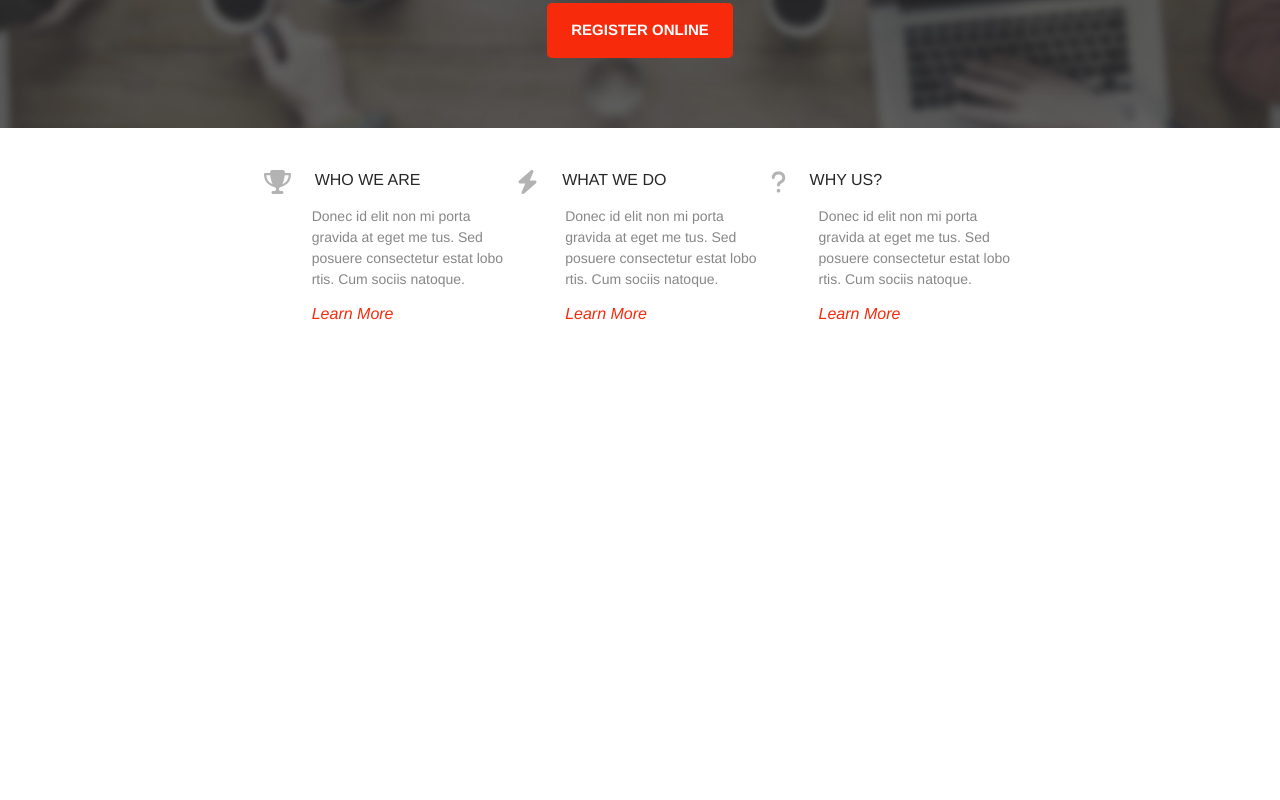
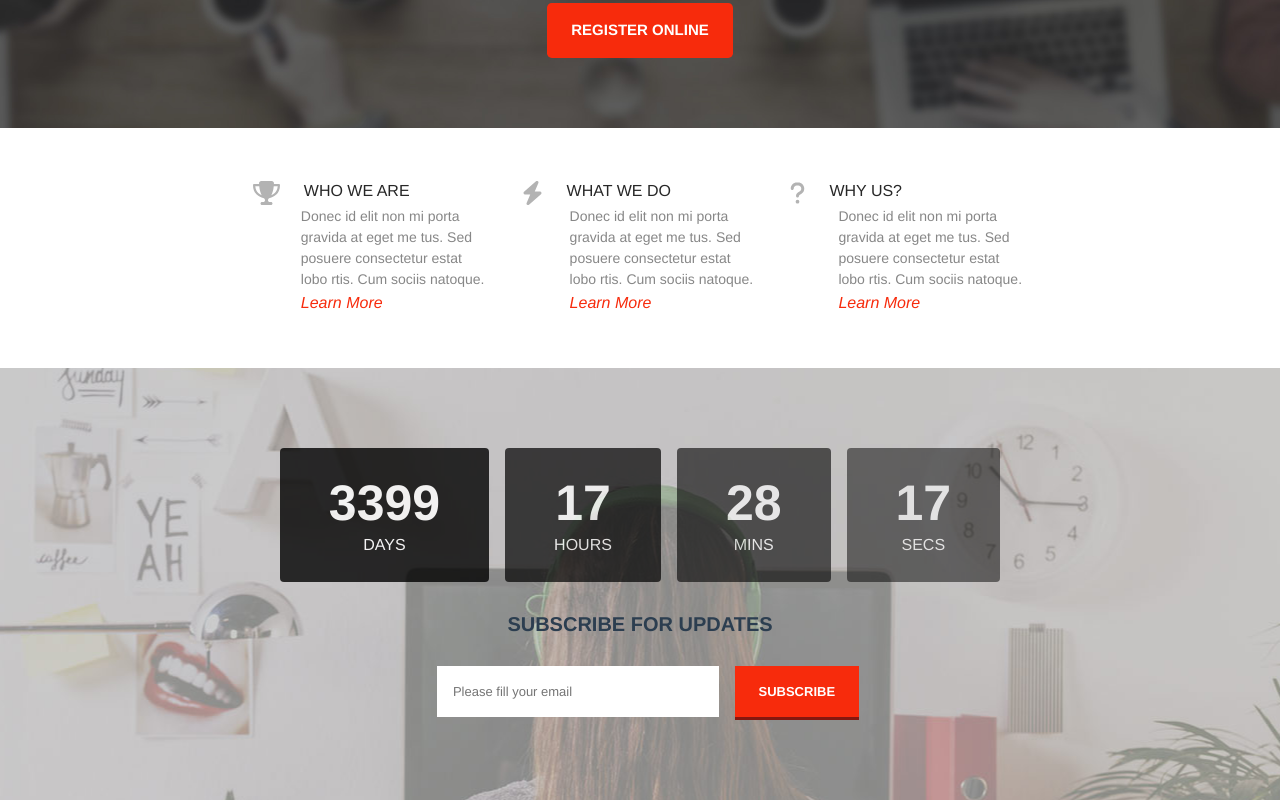
Before and after one commit to KSigma91/proj-html-vuejs, a Vue app: page / in a window 1280 px wide. Shown: the part 499-1299 px from the top of the page. Before the commit the page ends 867 px from the top, so only its background shows below. Built offline with nearby package versions, Linux system fonts and the light colour scheme.

Commit message:
countdown

```diff
--- a/src/components/MainContent.vue
+++ b/src/components/MainContent.vue
@@ -3,10 +3,6 @@
 
          <!-- jumbotron -->
         <div id="call-to-action" class="row d-flex flex-column justify-content-around">
-            <div class="col-12">
-                <!-- background -->
-                <!-- <img src="../assets/img/slider-1-bg.jpg" alt="slider_bg_img"
-                class="position-relative"> -->
 
             <!-- testo del jumbotron -->
             <div id="jumbo-text" class="">
@@ -30,26 +26,61 @@
                     REGISTER ONLINE
                 </button>
             </div>
-            </div>
+
         </div>
 
         <!-- informazioni dei componenti dell'azienda -->
-        <div id="info-company" class="row d-flex justify-content-evenly align-items-center mx-auto">
+        <div id="info-company" class="row d-flex justify-content-center align-items-center">
 
-            <div class="info-text col-12 d-flex flex-column justify-content-around"
+            <div class="info-text d-flex flex-column justify-content-around p-3"
             v-for="(info, index) in infoList" :key="index">
+                <!-- titolo -->
                 <div class="info-header d-flex fs-4">
                     <font-awesome-icon :icon="info.icon" class="pe-4" />
                     <h6>
                         {{ info.title }}
                     </h6>
                 </div>
+                <!-- testo -->
                 <p class="ms-5">
                     {{info.text }}
                 </p>
+                <!-- scopri di più -->
                 <a :href="info.url" class="ms-5 text-decoration-none">
                     {{ info.add }}
                 </a>
+            </div>
+
+        </div>
+
+        <!-- countdown -->
+        <div id="countdown" class="row d-flex align-items-center">
+
+            <!-- tessere con il countdown -->
+            <div id="content-card" class="d-flex flex-column justify-content-around">
+                <div class="card-area d-flex justify-content-center">
+                    <div class="card py-4 px-5 mx-2"
+                    v-for="(numb, index) in countNumb" :key="index" :style="`background: ${numb.bg}; opacity: ${numb.transp}`">
+                        <h1>
+                            {{ numb.number }}
+                        </h1>
+                        <span>
+                            {{ numb.text }}
+                        </span>
+                    </div>
+                </div>
+
+                <!-- area del subscribe -->
+                <h5 class="fw-bold">
+                    SUBSCRIBE FOR UPDATES
+                </h5>
+                <div id="update">
+                    <input type="text" placeholder="Please fill your email"
+                    class="p-3 mx-3">
+                    <button class="p-3 px-4">
+                        SUBSCRIBE
+                    </button>
+                </div>
             </div>
 
         </div>
@@ -59,10 +90,7 @@
 
 
 
-    <!-- countdown -->
-    <!-- <div id="countdown">
 
-    </div> -->
 
     <!-- presentazione del team -->
     <!-- <div id="team-members">
@@ -132,6 +160,32 @@ export default {
                     text: "Donec id elit non mi porta gravida at eget me tus. Sed posuere consectetur estat lobo rtis. Cum sociis natoque.",
                     add: "Learn More"
                 },
+            ],
+            countNumb: [
+                {
+                    number: 3399,
+                    text: "DAYS",
+                    bg: "#000",
+                    transp: "0.8"
+                },
+                {
+                    number: 17,
+                    text: "HOURS",
+                    bg: "#000",
+                    transp: "0.7"
+                },
+                {
+                    number: 28,
+                    text: "MINS",
+                    bg: "#000",
+                    transp: "0.6"
+                },
+                {
+                    number: 17,
+                    text: "SECS",
+                    bg: "#000",
+                    transp: "0.5"
+                },
             ]
         }
     }
@@ -186,11 +240,11 @@ $text-main-color-3: #878787;
 }
 
 #info-company {
-    width: 60%;
+    width: 100%;
     height: 30vh;
 
     .info-text {
-        width: 32%;
+        width: 21%;
         height: 70%;
         text-align: left;
 
@@ -213,4 +267,43 @@ $text-main-color-3: #878787;
         }
     }
 }
+
+#countdown {
+    width: 100%;
+    height: 54vh;
+    background: url(../assets/img/coutdown-bg1.jpg);
+    background-size: container;
+    background-position: center;
+
+    #content-card {
+        height: 70%;
+         .card-area {
+            color: $text-main-color;
+
+            h1 {
+                font-size: 50px;
+                font-weight: 700;
+            }
+        }
+
+        #update {
+            font-size: 13px;
+
+            input {
+                outline: 0;
+                border: 0;
+                width: 22%;
+            }
+
+            button {
+                font-weight: 700;
+                border-width: 0 0 3px 0;
+                border-color: #d92719;
+                background: $hover-color;
+                color: $text-main-color;
+            }
+        }
+    }
+
+}
 </style>
--- a/src/components/NavbarHeader.vue
+++ b/src/components/NavbarHeader.vue
@@ -1,7 +1,7 @@
 <template>
     <!-- barra menu header -->
     <div class="row">
-        <div id="navbar" class="col-12 d-flex justify-content-evenly align-items-center mx-auto">
+        <div id="navbar" class="d-flex justify-content-evenly align-items-center mx-auto">
             <!-- logo -->
             <img src="../assets/img/logo.png" alt="logo_img">
 
@@ -95,6 +95,11 @@ $text-list-item: none;
     #navbar {
     width: 70%;
 
+        // img {
+        //     max-width: 100%;
+        //     height: 100%;
+        // }
+
         li {
             list-style-type: $list-item;
 
```
Lines whose indentation alone changed are shown as unchanged.
